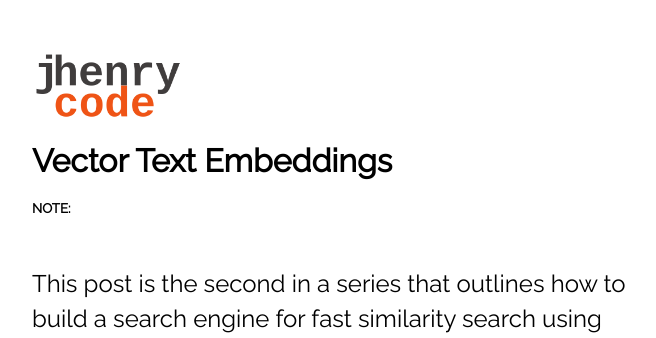
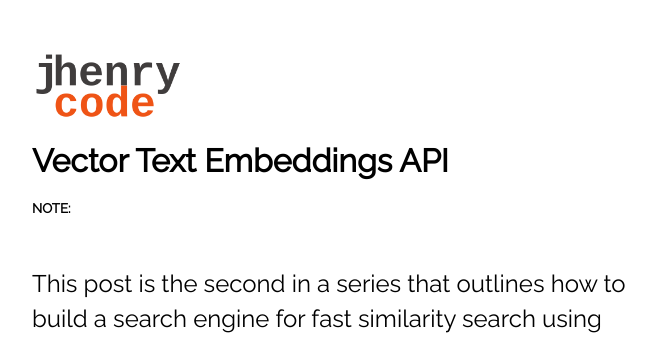
Before and after one commit to theonej/theonej.github.io, a Jekyll site: the page built from index.md, in a window 1280 px wide and 900 px high. Shown: the top 338 px of the window, without its empty margins (146-802 px from the left). Built offline with Jekyll 4.4.1, drawn with Linux system fonts in a browser that asks for light colours.

```diff
--- a/index.md
+++ b/index.md
@@ -3,7 +3,7 @@ layout: default
 title: Adding an API layer for the embedding model
 ---
 
-# Vector Text Embeddings
+# Vector Text Embeddings API
 
 ##### NOTE:
 This post is the second in a series that outlines how to build a search engine for fast similarity search using vector databases and vector embedding techniques
```
Also changed, not shown: _posts/2023-08-06-similarity-search-api.md (+1 -1 lines).
